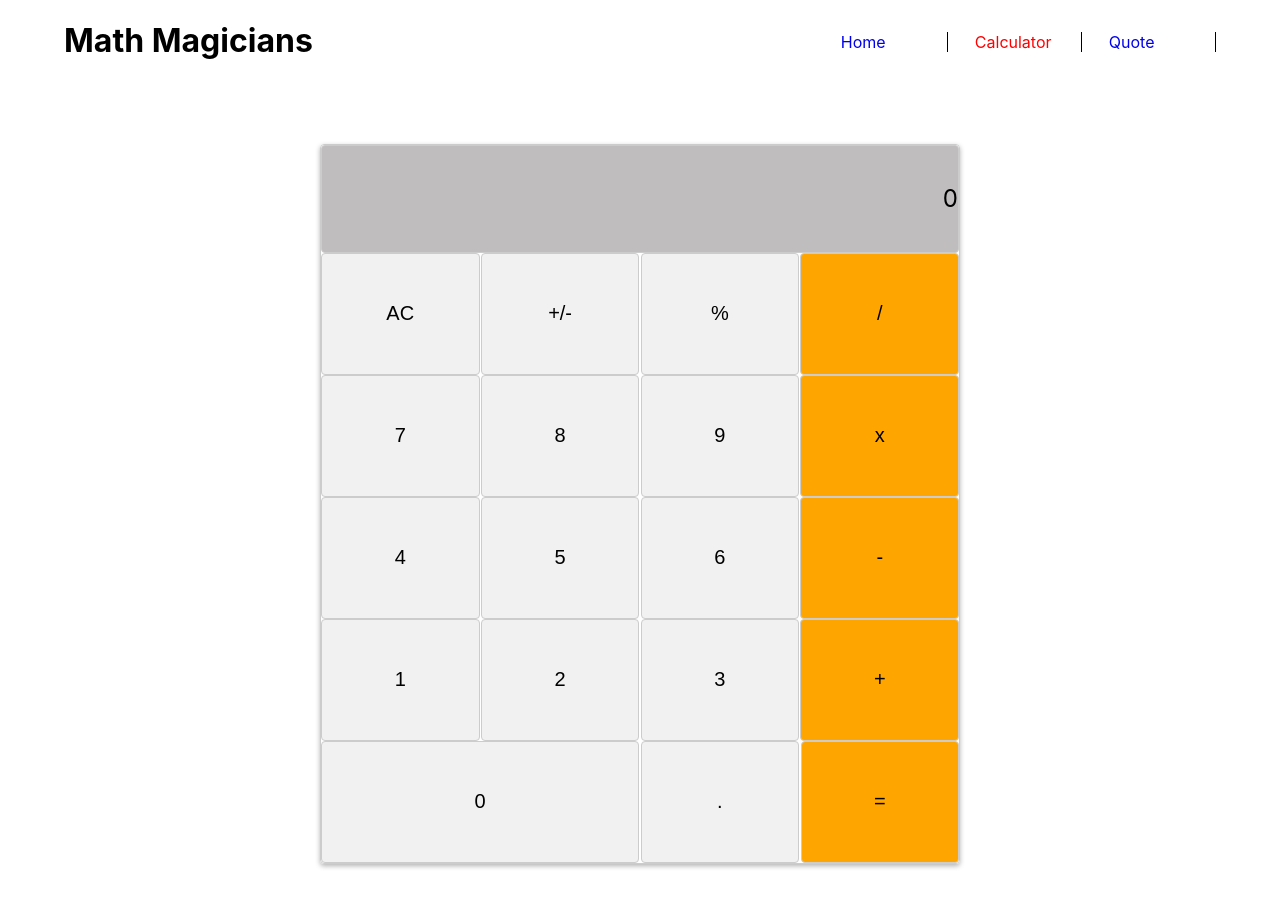
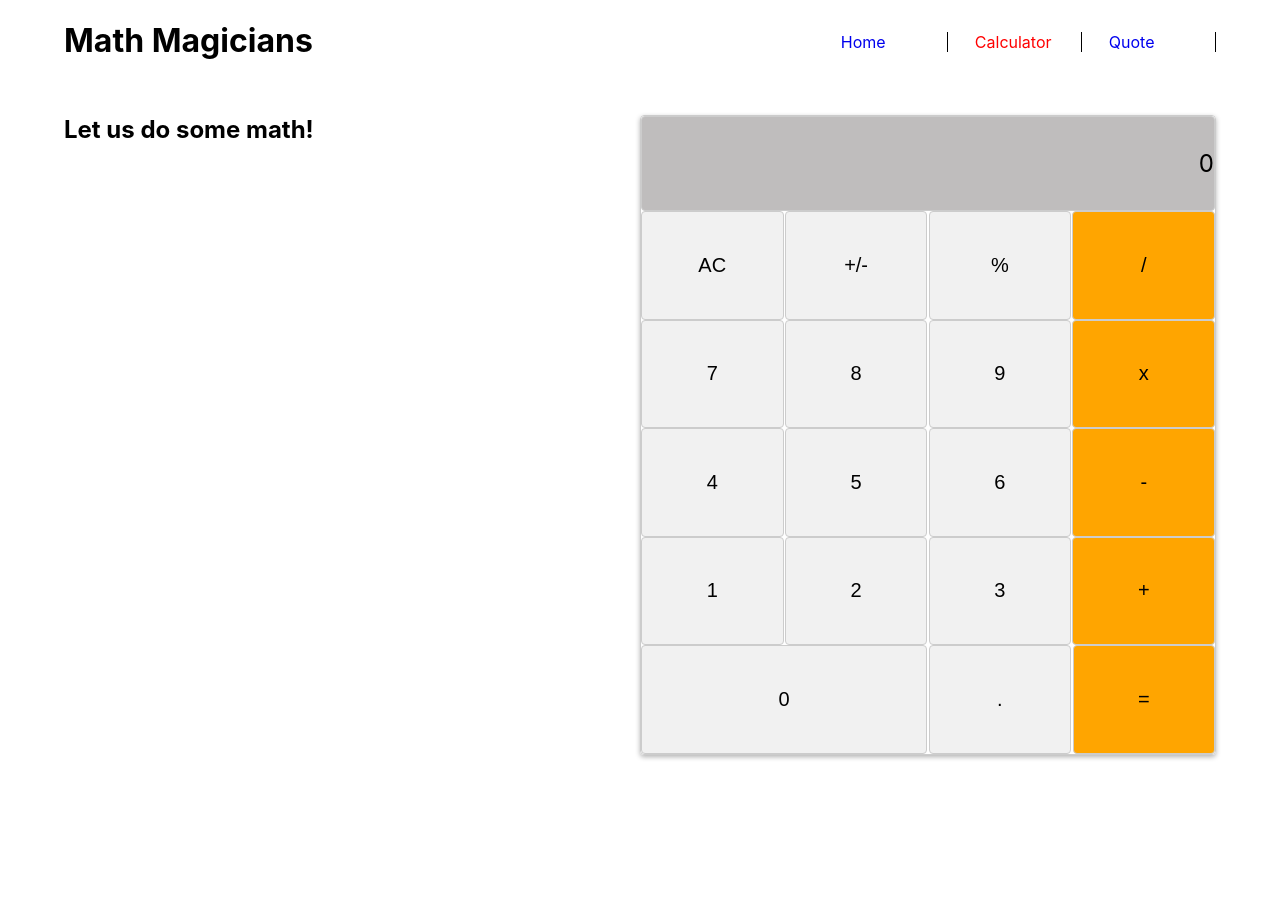
Before and after one commit to diarisdiakite/DD-math-magicians, a React (Create React App) app: page /calculator in a window 1280 px wide. Shown: the top 906 px of the page. After the commit the page ends 880 px from the top, so only its background shows below. Built offline with nearby package versions, Linux system fonts and the light colour scheme.

Commit message:
Update css. Run linters.

```diff
--- a/src/App.js
+++ b/src/App.js
@@ -4,10 +4,8 @@ import {
 } from 'react-router-dom';
 import Header from './components/pagesComponents/Header';
 import HomePage from './components/pages/HomePage';
-import Quotes from './components/childComponents/Quotes';
-import Calculator from './components/childComponents/Calculator';
-// import CalculatorPage from './components/pages/CalculatorPage';
-// import QuotePage from './components/pages/QuotePage';
+import CalculatorPage from './components/pages/CalculatorPage';
+import QuotePage from './components/pages/QuotePage';
 import ContactPage from './components/pages/ContactPage';
 
 function App() {
@@ -16,8 +14,8 @@ function App() {
       <Header />
       <Routes>
         <Route path="/" element={<HomePage />} />
-        <Route path="/calculator" element={<Calculator />} />
-        <Route path="/quote" element={<Quotes />} />
+        <Route path="/calculator" element={<CalculatorPage />} />
+        <Route path="/quote" element={<QuotePage />} />
         <Route path="*" element={<ContactPage />} />
       </Routes>
     </BrowserRouter>
--- a/src/assets/css/calculator.css
+++ b/src/assets/css/calculator.css
@@ -13,18 +13,23 @@
   height: 100vh;
   margin: 0 auto;
   display: flex;
-  justify-content: center;
-  align-items: center;
+  justify-content: flex-start;
+  align-items: flex-start;
 }
 
 .quotes,
 .calculator {
   width: 50%;
-  height: 90vh;
-  margin: 5% auto;
+  height: 80vh;
+  margin: 3% auto;
   border: 1px solid #ccc;
   border-radius: 4px;
   box-shadow: 0 2px 5px rgba(0, 0, 0, 0.3);
+}
+
+.aside-calculator{
+  width: 50%;
+  margin: 3% auto;
 }
 
 .display {
--- a/src/assets/css/navBar.css
+++ b/src/assets/css/navBar.css
@@ -1,4 +1,4 @@
-.header{
+.header {
   width: 90vw;
   height: 10vh;
   margin: 0 auto;
@@ -10,7 +10,7 @@
   width: 50%;
 }
 
-nav{
+nav {
   width: 50%;
 }
 
@@ -20,7 +20,7 @@ nav{
   align-items: flex-end;
 }
 
-.nav-item{
+.nav-item {
   list-style-type: none;
   width: 20%;
   height: 100%;
@@ -29,11 +29,15 @@ nav{
   border-right: 1px solid black;
 }
 
-.nav-link{
+/* .nav-item:last-child {
+  border-right: none;
+}
+ */
+.nav-link {
   text-decoration: none;
   width: 100%;
 }
 
 .active {
-  color: red
+  color: red;
 }
--- a/src/components/childComponents/Quotes.js
+++ b/src/components/childComponents/Quotes.js
@@ -28,19 +28,27 @@ function Quotes() {
         setError(error);
         setLoading(false);
       });
-  }, []);
+  }, [error]);
 
   let content;
   if (loading) {
-    content = <p>Loading...</p>;
+    <p>Loading...</p>;
   } else if (error) {
     const errMessage = `Couldn't Fetch the quotes ${error}`;
-    content = <p>{errMessage}</p>;
+    return (
+      <p>
+        {' '}
+        {errMessage}
+        {' '}
+      </p>
+    );
   } else {
     content = <RenderQuotes key={quotes[0].id} quotes={quotes} />;
   }
 
-  return <div className="quotes">{content}</div>;
+  return (
+    <div className="main-container">{content}</div>
+  );
 }
 
 export default Quotes;
--- a/src/components/pages/CalculatorPage.js
+++ b/src/components/pages/CalculatorPage.js
@@ -5,6 +5,7 @@ function CalculatorPage() {
   return (
     <main className="App">
       <section className="container">
+        <h2 className="aside-calculator">Let us do some math!</h2>
         <Calculator />
       </section>
     </main>
--- a/src/components/pages/ContactPage.js
+++ b/src/components/pages/ContactPage.js
@@ -6,12 +6,12 @@ function ContactPage() {
 
   useEffect(() => {
     setTimeout(() => {
-      navigate(-1);
+      navigate('/');
     }, 10000);
   });
 
   return (
-    <div>
+    <div className="main-container">
       <h2>This Page is not found</h2>
       <p>
         Please contact us at
--- a/src/components/pagesComponents/Header.js
+++ b/src/components/pagesComponents/Header.js
@@ -15,7 +15,7 @@ function Header() {
             <NavLink to="/calculator" className="nav-link">Calculator</NavLink>
           </li>
           <li className="nav-item">
-            <NavLink to="/quote" className="nav-link" style={({ isActive }) => (isActive ? ({ color: 'red' }) : {})}>Quote</NavLink>
+            <NavLink to="/quote" className="nav-link">Quote</NavLink>
           </li>
         </ul>
       </nav>
--- a/src/index.css
+++ b/src/index.css
@@ -34,7 +34,7 @@ code {
   top: 0;
 }
 
-p{
+p {
   font-weight: 400;
   font-size: large;
 }
```
